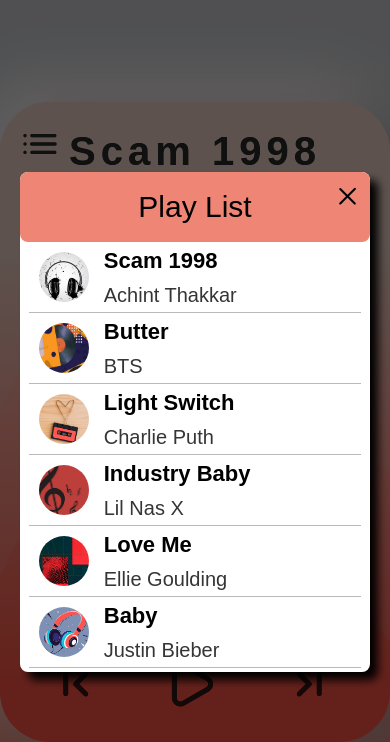
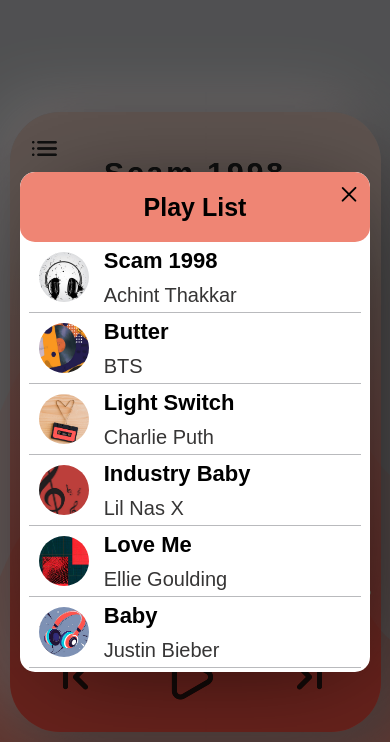
Before and after one commit to KetanAgwan/Music-Player, a plain HTML site: page index.html in a window 390 px wide. Both pictures are taken after a click on the icon 40 px from the left and 144 px from the top of the page. Shown: the top 742 px of the page. Drawn offline with nearby package versions, Linux system fonts and the light colour scheme.

Commit message:
Uploading to github repo

```diff
--- a/style.css
+++ b/style.css
@@ -46,13 +46,15 @@ body{
 	color:#4a4d4b;
 }
 .song-name{
-	font-size: 4rem;
+	font-size: 3.5rem;
 	letter-spacing: 5px;
+	margin-top: 20px;
 }
 .artist-name{
-	font-size: 3rem;
+	font-size: 2.5rem;
 	letter-spacing: 5px;
 	color: #363534;
+	margin-top: -20px;
 }
 
 .song-img{
@@ -161,25 +163,27 @@ img{
 
 /*this css is for modal*/
 .modal {
-	display: none;  /*Hidden by default*/
+	display: none;
 	align-items: center;
 	justify-content: center;
-	position: fixed; /* Stay in place */
-	z-index: 4; /* Sit on top */
+	position: fixed;
+	z-index: 4;
 	left: 0;
 	top: 0;
-	width: 100%; /* Full width */
-	height: 100%; /* Full height */
-	overflow: auto; /* Enable scroll if needed */
-	background-color: rgb(0,0,0); /* Fallback color */
-	background-color: rgba(0,0,0,0.6); /* Black w/ opacity */
+	width: 100%;
+	height: 100%;
+	overflow: auto;
+	background-color: rgba(0,0,0,0.6);
 }
 .box1{
 	background: white;
 	width: 350px;
 	height: 500px;
-	border-radius: 8px;
-	box-shadow: 8px 8px 10px;
+	border-radius: 15px;
+	overflow: hidden;
+	-webkit-box-shadow: 10px 10px 97px -28px rgba(0,0,0,0.75);
+-moz-box-shadow: 10px 10px 97px -28px rgba(0,0,0,0.75);
+box-shadow: 10px 10px 97px -28px rgba(0,0,0,0.75);
 	display: flex;
 	flex-direction: column;
 }
@@ -188,22 +192,19 @@ img{
 	background: #EF8574;
 	height: 70px;
 	width: 350px;
-	border-radius: 8px;
+	border-radius: 15px;
 	position: relative;
-	/*font-family:Tempus Sans ITC;*/
-	font-size: 1.7rem;
-	font-weight: 500;
 	display: flex;
 	align-items: center;
 	justify-content: center;
 }
 .play-list{
-	font-size: 3rem;
-	font-weight: 400;
+	font-size: 2.5rem;
+	font-weight: 600;
 }
 
 .close{
-	font-size: 2.5rem;
+	font-size: 2.2rem;
 	color: black;
 	cursor: pointer;
 	position: absolute;
@@ -211,10 +212,10 @@ img{
 	top: 0;
 	margin-top: 1rem;
 	margin-right: 1rem;
-	transition: 0.5s;
+	transition: 0.2s;
 }
 .close:hover{
-	transform: rotate(45deg);
+	transform: rotate(90deg);
 }
 
 
@@ -269,3 +270,28 @@ img{
 	margin:5px;
 	color: #363535;
 }
+
+@media only screen and (max-width: 450px){
+	.container{
+		padding: 1rem;
+		width: 90%;
+	}
+
+	.list-icon{
+		font-size: 3rem;
+	}
+
+	.song-name{
+		font-size: 3rem;
+		letter-spacing: 3px;
+	}
+	.artist-name{
+		font-size: 2rem;
+		letter-spacing: 3px;
+	}
+
+	.song-img{
+		height: 25rem;
+		width: 25rem;
+	}
+}
```
